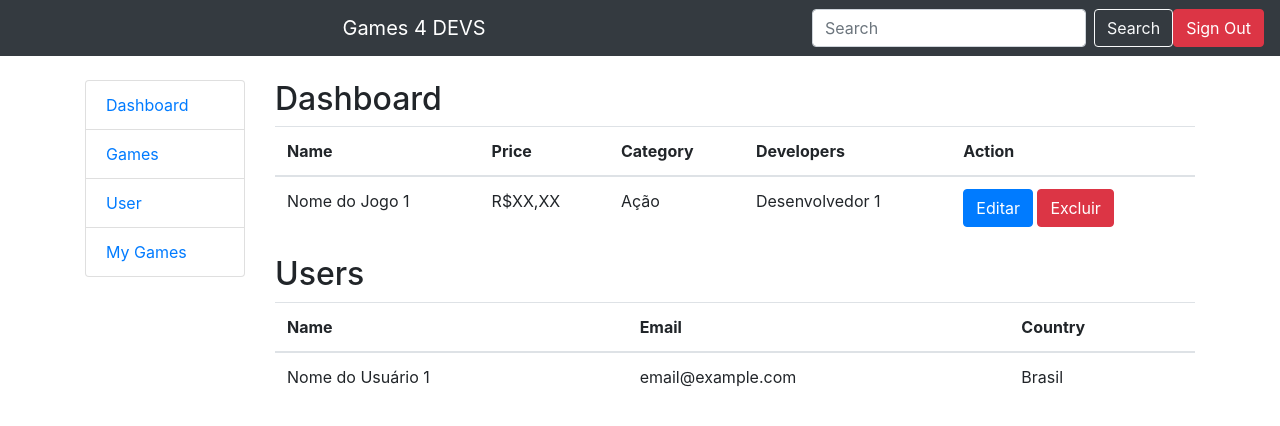
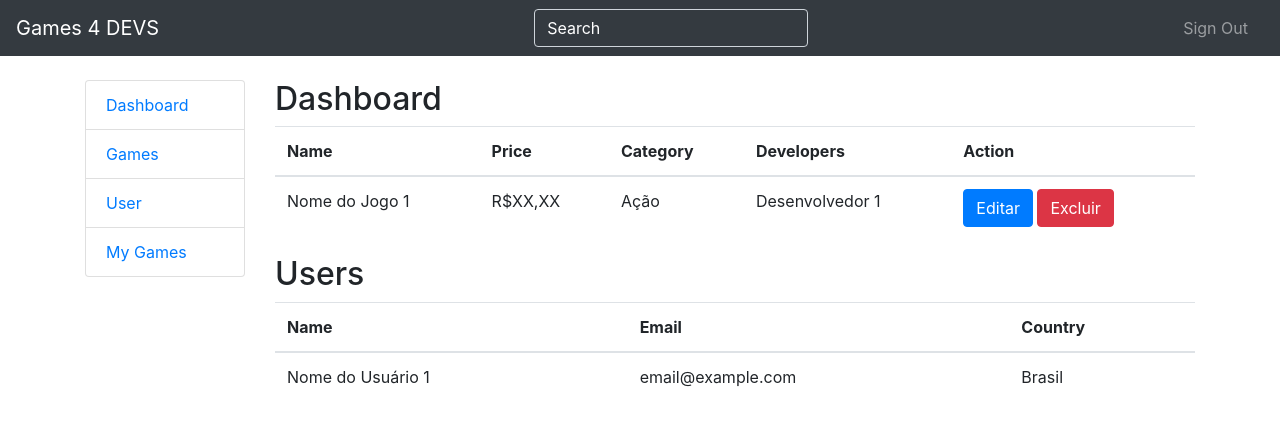
Before and after one commit to omartins-zs/Gamers_Store, a plain HTML site: page layout.html in a window 1280 px wide. Drawn offline with nearby package versions, Linux system fonts and the light colour scheme.

Commit message:
Personalizando o Navbar e Link

```diff
--- a/layout.html
+++ b/layout.html
@@ -5,18 +5,24 @@
   <meta name="viewport" content="width=device-width, initial-scale=1, shrink-to-fit=no">
   <title>Games 4 Devs</title>
   <link href="https://stackpath.bootstrapcdn.com/bootstrap/4.5.2/css/bootstrap.min.css" rel="stylesheet">
+  <style>
+    ::placeholder {
+        color: #ffffff !important;
+    }
+</style>
 </head>
+
 <body>
 
-  <!-- Navbar -->
-  <nav class="navbar navbar-dark bg-dark">
-    <a class="navbar-brand mx-auto" href="#">Games 4 DEVS</a>
-    <form class="form-inline">
-      <input class="form-control mr-sm-2" type="search" placeholder="Search" aria-label="Search">
-      <button class="btn btn-outline-light my-2 my-sm-0" type="submit">Search</button>
+<!-- Navbar -->
+<nav class="navbar navbar-dark bg-dark">
+    <a class="navbar-brand" href="#">Games 4 DEVS</a>
+    <form class="form-inline mx-auto">
+        <input class="form-control" type="search" placeholder="Search" aria-label="Search"
+            style="background-color: #343a40; color: #ffffff;">
     </form>
-    <a class="btn btn-danger" href="#">Sign Out</a>
-  </nav>
+    <a class="nav-link text-white-50" href="#">Sign Out</a>
+</nav>
 
   <!-- Sidebar -->
   <div class="container mt-4">
```
